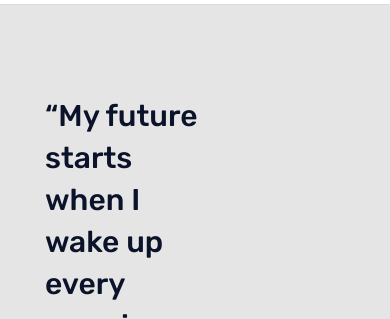
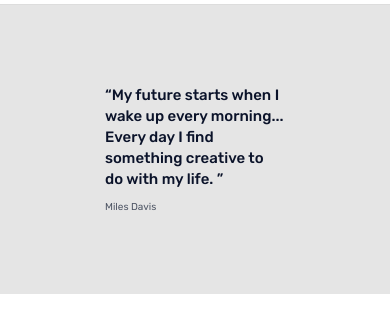
Before and after one commit to LilyNov/home-work, a plain HTML site: page index.html in a window 390 px wide. Shown: the part 66-385 px from the top of the page. Drawn offline with Linux system fonts and the light colour scheme.

Commit message:
add media for text

```diff
--- a/style.css
+++ b/style.css
@@ -80,6 +80,10 @@ header .logo {
   background-color: #e5e5e5;
 }
 
+.quote .container {
+  align-items: flex-start;
+}
+
 .quote .list {
   padding: 30px;
   width: calc(100% / 2);
@@ -94,7 +98,6 @@ header .logo {
 }
 
 .quote-author {
-  margin-bottom: 50px;
   font-size: 25px;
   font-weight: 400;
   line-height: 1.4;
@@ -103,6 +106,34 @@ header .logo {
 
 .img {
   width: calc(100% / 2);
+}
+
+@media screen and (max-width: 1199px) {
+  .quote .list {
+    padding: 20px;
+  }
+
+  .quote-text {
+    font-size: 20px;
+  }
+
+  .quote-author {
+    font-size: 15px;
+  }
+}
+
+@media screen and (max-width: 680px) {
+  .img {
+    display: none;
+  }
+
+  .quote-text {
+    font-size: 15px;
+  }
+
+  .quote-author {
+    font-size: 10px;
+  }
 }
 
 /* section home-work */
```
